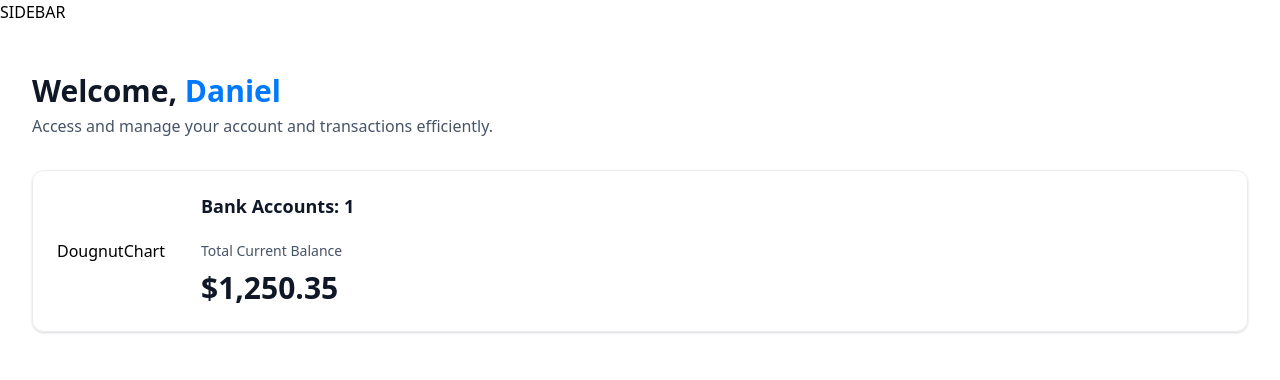
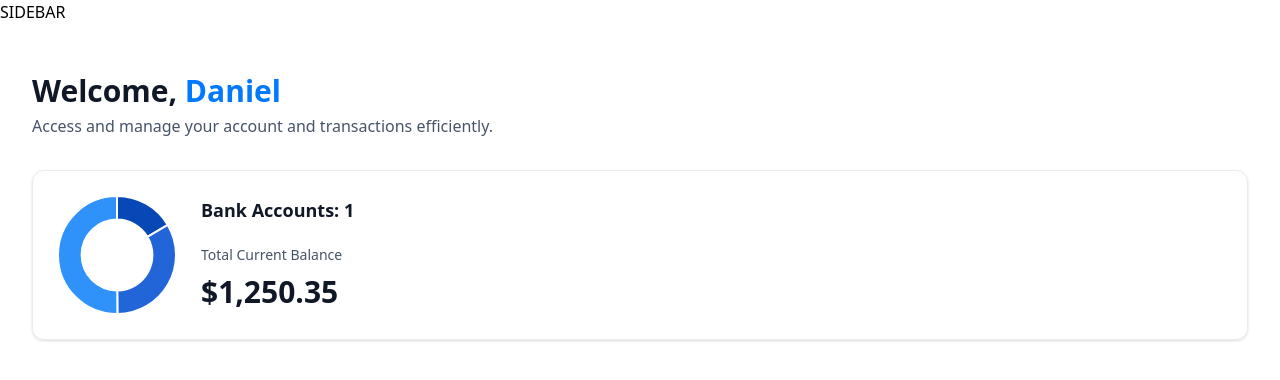
Before and after one commit to dstarkwa1/js-mastery-banking-app, a Next.js app: page / in a window 1280 px wide. Shown: the top 380 px of the page. Built offline with nearby package versions, Linux system fonts and the light colour scheme.

Commit message:
Added Doughnut Chart

```diff
--- /dev/null
+++ b/components/ui/DoughnutChart.tsx
@@ -0,0 +1,40 @@
+'use client'
+
+import React from 'react'
+
+import {Chart as ChartJS, ArcElement, Tooltip, Legend} from "chart.js"
+import {Doughnut} from "react-chartjs-2"
+
+ChartJS.register(ArcElement, Tooltip, Legend)
+
+const DoughnutChart = ({accounts}:DoughnutChartProps) => {
+
+    const data = {
+        datasets: [
+            {
+                label: 'Balance',
+                data: [1234, 2500, 3750],
+                backgroundColor: ['#0747b6', '#2265d8', '#2f91fa']
+            }
+        ],
+        labels: ['Bank 1', 'Bank 2', 'Bank 3']
+    }
+    return (
+    <Doughnut
+        data={data}
+        options={
+            {
+            cutout: '60%',
+            plugins: {
+                legend: {
+                    display: false
+                }
+            }
+        }
+        }
+    />
+  )
+
+}
+
+export default DoughnutChart
--- a/components/ui/TotalBalanceBox.tsx
+++ b/components/ui/TotalBalanceBox.tsx
@@ -1,12 +1,13 @@
 import React from 'react'
 
 import AnimatedCounter from './AnimatedCounter'
+import DoughnutChart from './DoughnutChart'
 
 const TotalBalanceBox = ({accounts = [], totalBanks, totalCurrentBalance}: TotalBalanceBoxProps) => {
   return (
     <section className='total-balance'>
         <div className='total-balance-chart'>
-            {"DougnutChart"}
+            <DoughnutChart accounts={accounts} />
         </div>
         <div className='flex flex-col gap-6'>
             <h2 className='header-2'>
@@ -16,9 +17,9 @@
                 <p className='total-balance-label'>
                     Total Current Balance
                 </p>
-                <p className='total-balance-amount flex-center gap-2'>
+                <div className='total-balance-amount flex-center gap-2'>
                     <AnimatedCounter amount={totalCurrentBalance}/>
-                </p>
+                </div>
 
             </div>
         </div>
--- a/package.json
+++ b/package.json
@@ -10,12 +10,14 @@
   },
   "dependencies": {
     "@radix-ui/react-slot": "^1.0.2",
+    "chart.js": "^4.4.3",
     "class-variance-authority": "^0.7.0",
     "clsx": "^2.1.1",
     "lucide-react": "^0.390.0",
     "next": "14.2.3",
     "query-string": "^9.0.0",
     "react": "^18",
+    "react-chartjs-2": "^5.2.0",
     "react-countup": "^6.5.3",
     "react-dom": "^18",
     "tailwind-merge": "^2.3.0",
```
Also changed, not shown: 1 other file (tests, documents, lock files or other folders).
